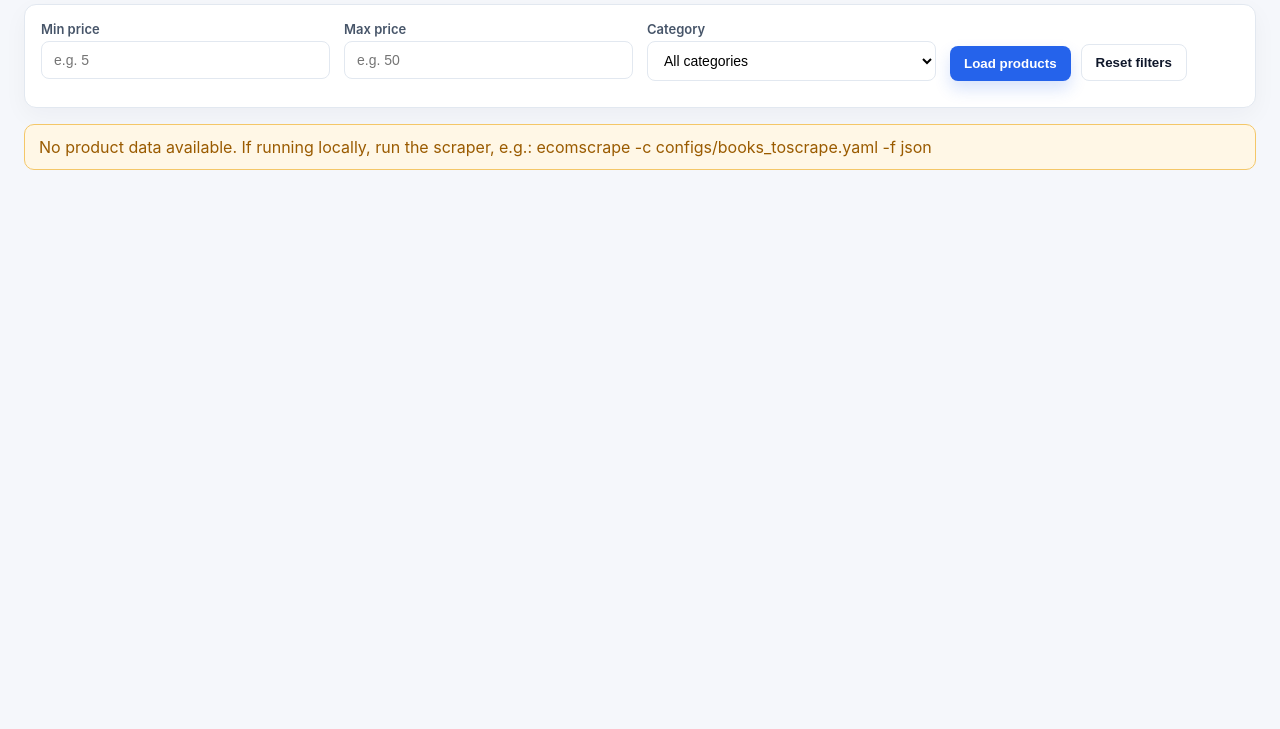
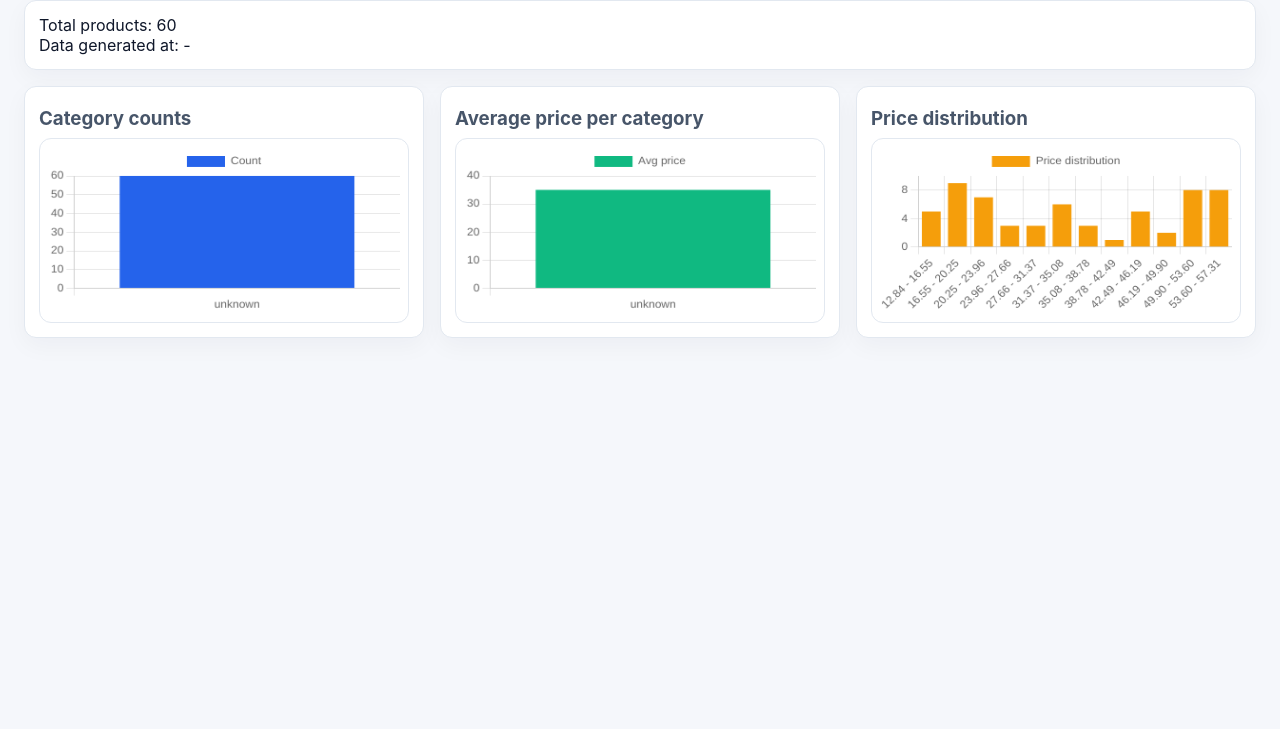
Before and after one commit to gavinjblair/EcomScrape, a plain HTML site: page docs/index.html in a window 1280 px wide. Shown: the part 71-800 px from the top of the page. Drawn offline with nearby package versions, Linux system fonts and the light colour scheme.

Commit message:
Fix GitHub Pages static demo paths and JSON handling

```diff
--- a/docs/index.html
+++ b/docs/index.html
@@ -3,7 +3,8 @@
 <head>
   <meta charset="UTF-8" />
   <meta name="viewport" content="width=device-width, initial-scale=1.0" />
-  <title>EcomScrape Products</title>
+  <title>EcomScrape - Category Dashboard</title>
+  <script src="https://cdn.jsdelivr.net/npm/chart.js@4.4.1/dist/chart.umd.min.js"></script>
   <style>
     :root {
       --bg: #f5f7fb;
@@ -13,197 +14,182 @@
       --muted: #475569;
       --accent: #2563eb;
       --accent-2: #10b981;
-      --warning-bg: #fff7e6;
-      --warning-text: #9a5b00;
     }
     * { box-sizing: border-box; }
-    body { margin: 0; padding: 24px; font-family: "Inter", Arial, sans-serif; background: var(--bg); color: var(--text); }
-    header { display: flex; align-items: center; justify-content: space-between; margin-bottom: 20px; }
+    body { font-family: "Inter", Arial, sans-serif; margin: 0; padding: 24px; background: var(--bg); color: var(--text); }
+    header { display: flex; align-items: center; justify-content: space-between; margin-bottom: 16px; }
     h1 { margin: 0; font-size: 26px; letter-spacing: -0.2px; }
-    nav a { margin-left: 12px; color: var(--accent); text-decoration: none; font-weight: 600; }
+    nav a { color: var(--accent); text-decoration: none; font-weight: 600; margin-left: 12px; }
     nav a:hover { text-decoration: underline; }
-    .card { background: var(--panel); border: 1px solid var(--border); border-radius: 12px; padding: 16px; box-shadow: 0 8px 24px rgba(15, 23, 42, 0.04); }
-    .controls { display: grid; grid-template-columns: repeat(auto-fit, minmax(200px, 1fr)); gap: 14px; }
-    label { font-weight: 600; font-size: 13px; color: var(--muted); display: block; margin-bottom: 4px; }
-    input, select { width: 100%; padding: 10px 12px; border: 1px solid var(--border); border-radius: 8px; font-size: 14px; background: #fff; }
-    .actions { display: flex; gap: 10px; align-items: flex-end; flex-wrap: wrap; }
-    button { padding: 10px 14px; font-weight: 600; border: none; border-radius: 8px; cursor: pointer; transition: transform 0.05s ease, box-shadow 0.1s ease; }
-    button:active { transform: translateY(1px); }
-    .primary { background: var(--accent); color: #fff; box-shadow: 0 8px 16px rgba(37, 99, 235, 0.18); }
-    .secondary { background: var(--panel); color: var(--text); border: 1px solid var(--border); }
-    table { width: 100%; border-collapse: collapse; margin-top: 12px; background: var(--panel); border: 1px solid var(--border); border-radius: 10px; overflow: hidden; }
-    th, td { padding: 12px; border-bottom: 1px solid var(--border); text-align: left; font-size: 14px; }
-    th { background: #f8fafc; color: var(--muted); text-transform: uppercase; letter-spacing: 0.4px; font-size: 12px; }
-    tr:hover td { background: #f8fafc; }
-    .summary { margin-top: 10px; font-weight: 700; color: var(--muted); }
-    .message { margin-top: 12px; padding: 12px 14px; background: var(--warning-bg); color: var(--warning-text); border: 1px solid #f4c768; border-radius: 10px; }
-    .meta { display: flex; gap: 12px; flex-wrap: wrap; margin-top: 10px; color: var(--muted); font-weight: 600; }
-    @media (max-width: 640px) { header { flex-direction: column; align-items: flex-start; gap: 8px; } }
+    .panel { background: var(--panel); padding: 14px; border: 1px solid var(--border); border-radius: 12px; margin-bottom: 16px; box-shadow: 0 8px 24px rgba(15, 23, 42, 0.04); }
+    .charts { display: grid; grid-template-columns: repeat(auto-fit, minmax(320px, 1fr)); gap: 16px; }
+    canvas { background: #fff; border: 1px solid var(--border); border-radius: 12px; padding: 8px; }
+    h3 { margin: 6px 0 8px; color: var(--muted); }
   </style>
 </head>
 <body>
   <header>
-    <h1>EcomScrape Products</h1>
+    <h1>EcomScrape - Category Dashboard</h1>
     <nav>
-      <!-- Static link for GitHub Pages -->
-      <a href="charts.html">Charts</a>
+      <!-- relative link for GitHub Pages -->
+      <a href="./index.html">Products</a>
     </nav>
   </header>
 
-  <div class="card" style="margin-bottom:16px;">
-    <div class="controls">
-      <div>
-        <label for="minPrice">Min price</label>
-        <input type="number" id="minPrice" step="0.01" placeholder="e.g. 5" />
-      </div>
-      <div>
-        <label for="maxPrice">Max price</label>
-        <input type="number" id="maxPrice" step="0.01" placeholder="e.g. 50" />
-      </div>
-      <div>
-        <label for="category">Category</label>
-        <select id="category">
-          <option value="">All categories</option>
-        </select>
-      </div>
-      <div class="actions">
-        <button id="loadBtn" class="primary">Load products</button>
-        <button id="resetBtn" class="secondary">Reset filters</button>
-      </div>
+  <div class="panel" id="statusPanel">
+    <div>Total products: <span id="totalProducts">-</span></div>
+    <div>Data generated at: <span id="generatedAt">-</span></div>
+  </div>
+
+  <div class="charts">
+    <div class="panel">
+      <h3>Category counts</h3>
+      <canvas id="categoryCounts"></canvas>
     </div>
-    <div class="meta">
-      <span id="dataInfo"></span>
-      <span id="generatedAt"></span>
+    <div class="panel">
+      <h3>Average price per category</h3>
+      <canvas id="avgPrice"></canvas>
+    </div>
+    <div class="panel">
+      <h3>Price distribution</h3>
+      <canvas id="priceDist"></canvas>
     </div>
   </div>
 
-  <div id="message" class="message" style="display:none;"></div>
-
-  <table id="productsTable" style="display:none;">
-    <thead>
-      <tr>
-        <th>Title</th>
-        <th>Category</th>
-        <th>Price</th>
-        <th>Rating</th>
-        <th>Availability</th>
-      </tr>
-    </thead>
-    <tbody></tbody>
-  </table>
-
   <script>
-    const categorySelect = document.getElementById('category');
-    const minPriceInput = document.getElementById('minPrice');
-    const maxPriceInput = document.getElementById('maxPrice');
-    const messageBox = document.getElementById('message');
-    const dataInfo = document.getElementById('dataInfo');
-    const generatedAt = document.getElementById('generatedAt');
-    const table = document.getElementById('productsTable');
-    const tbody = table.querySelector('tbody');
-
-    function formatPrice(product) {
-      const price = product.price_current ?? product.price_original;
-      return price !== null && price !== undefined ? price : '-';
+    function priceValue(p) {
+      return p.price_current ?? p.price_original ?? null;
     }
 
-    function setMessage(text) {
-      messageBox.style.display = text ? 'block' : 'none';
-      messageBox.textContent = text || '';
+    function buildCategoryCounts(products) {
+      const counts = {};
+      products.forEach(p => {
+        const c = p.category || 'unknown';
+        counts[c] = (counts[c] || 0) + 1;
+      });
+      return counts;
     }
 
-    function populateCategories(products) {
-      const cats = Array.from(new Set(products.map(p => p.category || 'unknown'))).sort();
-      categorySelect.innerHTML = '<option value="">All categories</option>';
-      cats.forEach(cat => {
-        const opt = document.createElement('option');
-        opt.value = cat;
-        opt.textContent = cat;
-        categorySelect.appendChild(opt);
+    function buildAvgPrice(products) {
+      const acc = {};
+      products.forEach(p => {
+        const val = priceValue(p);
+        if (val === null) return;
+        const cat = p.category || 'unknown';
+        if (!acc[cat]) acc[cat] = { sum: 0, count: 0 };
+        acc[cat].sum += val;
+        acc[cat].count += 1;
+      });
+      const result = {};
+      Object.entries(acc).forEach(([cat, { sum, count }]) => {
+        result[cat] = sum / count;
+      });
+      return result;
+    }
+
+    function buildPriceBins(products, bins = 10) {
+      const values = products.map(priceValue).filter(v => v !== null);
+      if (!values.length) return { labels: [], counts: [] };
+
+      const min = Math.min(...values);
+      const max = Math.max(...values);
+      const binSize = (max - min) / bins || 1;
+
+      const counts = new Array(bins).fill(0);
+      values.forEach(v => {
+        let idx = Math.floor((v - min) / binSize);
+        if (idx >= bins) idx = bins - 1;
+        counts[idx] += 1;
+      });
+
+      const labels = counts.map((_, i) => {
+        const start = (min + i * binSize).toFixed(2);
+        const end = (min + (i + 1) * binSize).toFixed(2);
+        return `${start} - ${end}`;
+      });
+
+      return { labels, counts };
+    }
+
+    function renderBarChart(ctx, labels, data, title, color) {
+      return new Chart(ctx, {
+        type: 'bar',
+        data: {
+          labels,
+          datasets: [{ label: title, data, backgroundColor: color }]
+        },
+        options: {
+          responsive: true,
+          scales: {
+            x: { ticks: { autoSkip: false, maxRotation: 45 } },
+            y: { beginAtZero: true }
+          }
+        }
       });
     }
 
-    async function fetchProducts() {
-      // Load static dataset for GitHub Pages
-      const res = await fetch("datasets/latest_products.json");
-      if (!res.ok) {
-        throw new Error('Failed to load products');
-      }
-      const data = await res.json();
-      let products = data.products || [];
+    async function loadData() {
+      const res = await fetch("./datasets/latest_products.json");
+      if (!res.ok) throw new Error("Failed to load products");
+      const raw = await res.json();
 
-      // Client-side filtering (since there's no backend here)
-      const min = parseFloat(minPriceInput.value);
-      const max = parseFloat(maxPriceInput.value);
-      const cat = categorySelect.value;
+      let products;
+      let generatedAt = null;
 
-      if (!Number.isNaN(min)) {
-        products = products.filter(p => (p.price_current ?? p.price_original) >= min);
-      }
-      if (!Number.isNaN(max)) {
-        products = products.filter(p => (p.price_current ?? p.price_original) <= max);
-      }
-      if (cat) {
-        products = products.filter(p => p.category === cat);
+      if (Array.isArray(raw)) {
+        products = raw;
+      } else if (Array.isArray(raw.products)) {
+        products = raw.products;
+        generatedAt = raw.generated_at ?? null;
+      } else {
+        products = [];
+        generatedAt = raw.generated_at ?? null;
       }
 
-      return {
-        ...data,
-        products
-      };
+      return { products, generated_at: generatedAt };
     }
 
-    function render(products, meta) {
-      tbody.innerHTML = '';
-      if (!products || products.length === 0) {
-        table.style.display = 'none';
-        setMessage('No product data available. If running locally, run the scraper, e.g.: ecomscrape -c configs/books_toscrape.yaml -f json');
-        dataInfo.textContent = '';
-        generatedAt.textContent = meta.generated_at ? `Data generated at: ${meta.generated_at}` : '';
-        return;
-      }
-      setMessage('');
-      table.style.display = 'table';
-      products.forEach(p => {
-        const tr = document.createElement('tr');
-        tr.innerHTML = `
-          <td>${p.title || p.name || ''}</td>
-          <td>${p.category || '-'}</td>
-          <td>${formatPrice(p)}</td>
-          <td>${p.rating ?? '-'}</td>
-          <td>${p.availability || '-'}</td>
-        `;
-        tbody.appendChild(tr);
-      });
-      dataInfo.textContent = `${products.length} product(s) displayed.`;
-      generatedAt.textContent = meta.generated_at ? `Data generated at: ${meta.generated_at}` : '';
-    }
+    async function init() {
+      try {
+        const data = await loadData();
+        const products = data.products || [];
 
-    async function loadAndRender(initialLoad = false) {
-      try {
-        const data = await fetchProducts();
-        if (initialLoad) {
-          populateCategories(data.products || []);
-        }
-        render(data.products || [], data);
+        document.getElementById('totalProducts').textContent = products.length;
+        document.getElementById('generatedAt').textContent = data.generated_at || '-';
+
+        const countsMap = buildCategoryCounts(products);
+        renderBarChart(
+          document.getElementById("categoryCounts"),
+          Object.keys(countsMap),
+          Object.values(countsMap),
+          "Count",
+          "#2563eb"
+        );
+
+        const avgMap = buildAvgPrice(products);
+        renderBarChart(
+          document.getElementById("avgPrice"),
+          Object.keys(avgMap),
+          Object.values(avgMap),
+          "Avg price",
+          "#10b981"
+        );
+
+        const bins = buildPriceBins(products, 12);
+        renderBarChart(
+          document.getElementById("priceDist"),
+          bins.labels,
+          bins.counts,
+          "Price distribution",
+          "#f59e0b"
+        );
       } catch (err) {
-        setMessage(err.message);
-        table.style.display = 'none';
-        dataInfo.textContent = '';
-        generatedAt.textContent = '';
+        document.getElementById("statusPanel").innerHTML =
+          `<div style="color:#b91c1c;">${err.message}</div>`;
       }
     }
 
-    document.getElementById('loadBtn').addEventListener('click', () => loadAndRender(false));
-    document.getElementById('resetBtn').addEventListener('click', () => {
-      minPriceInput.value = '';
-      maxPriceInput.value = '';
-      categorySelect.value = '';
-      loadAndRender(false);
-    });
-
-    // Auto-load on page ready
-    loadAndRender(true);
+    init();
   </script>
 </body>
 </html>
```
